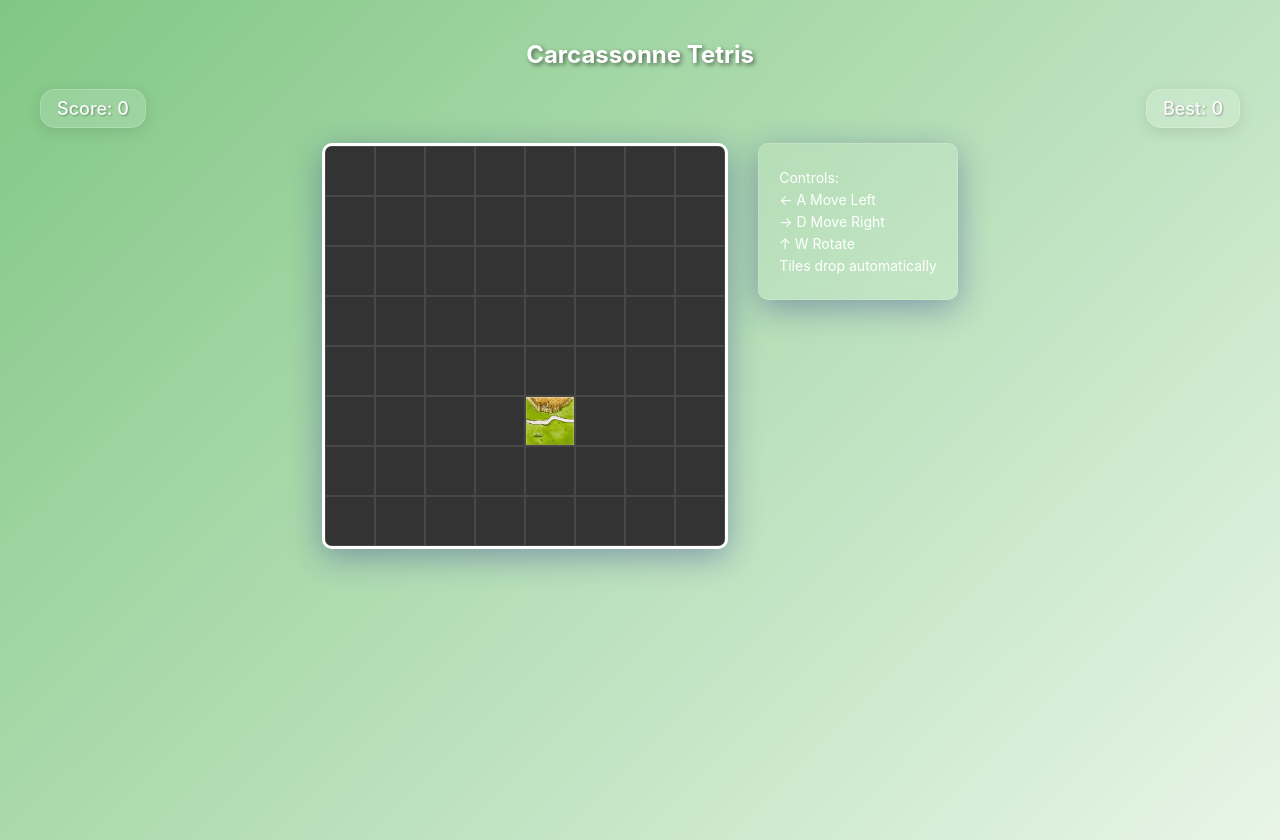
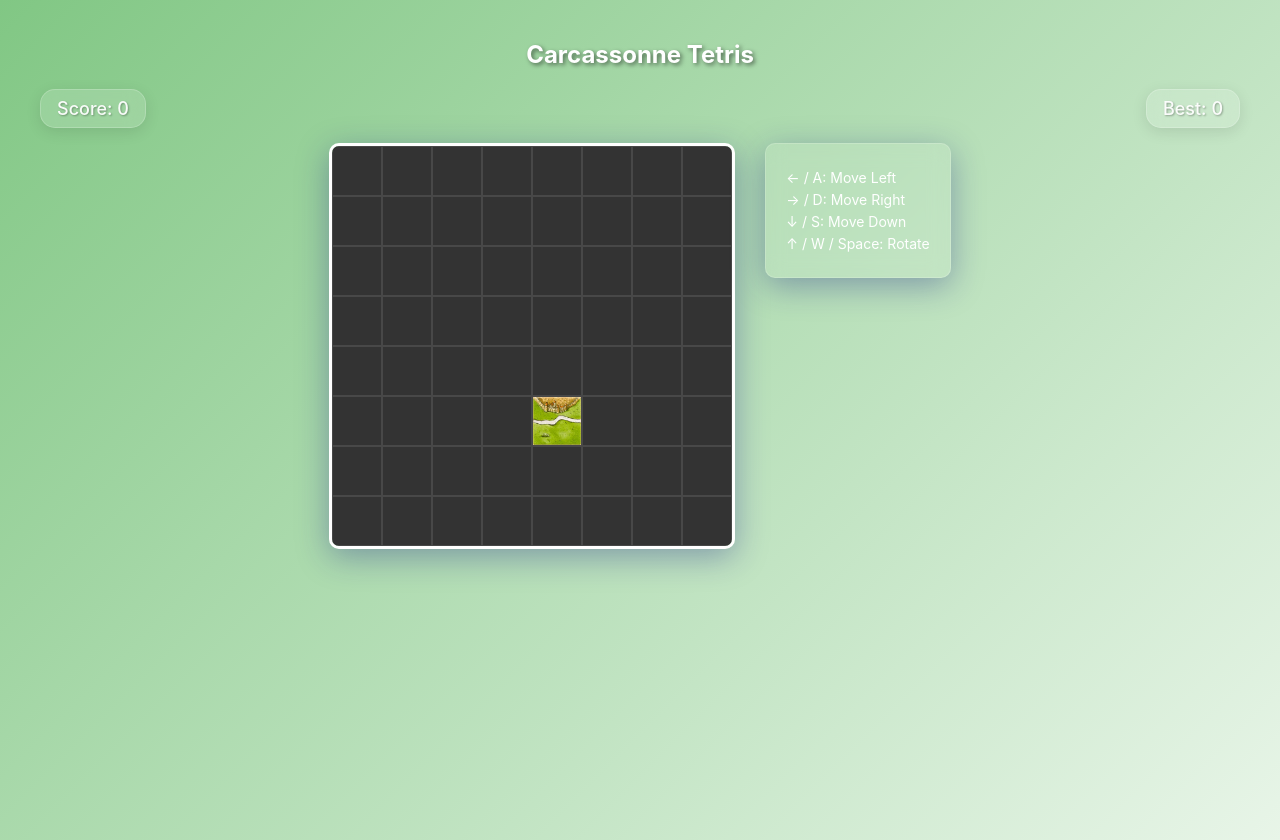
Before and after one commit to Koki-Yamaguchi/carcassonne-tetris, a React (Create React App) app: page / in a window 1280 px wide. Built offline with nearby package versions, Linux system fonts and the light colour scheme; the HTML template or start-up script is replaced by a standard one.

Commit message:
Fix button controls on browsers

```diff
--- a/src/App.tsx
+++ b/src/App.tsx
@@ -1167,21 +1167,26 @@
         case 'ArrowLeft':
         case 'a':
         case 'A':
+          event.preventDefault();
           movePiece('left');
           break;
         case 'ArrowRight':
         case 'd':
         case 'D':
+          event.preventDefault();
           movePiece('right');
           break;
         case 'ArrowDown':
         case 's':
         case 'S':
+          event.preventDefault();
           movePiece('down');
           break;
         case 'ArrowUp':
         case 'w':
         case 'W':
+        case ' ':
+          event.preventDefault();
           movePiece('rotate');
           break;
       }
@@ -1290,11 +1295,10 @@
           )}
         </div>
         <div className="controls">
-          <div>Controls:</div>
-          <div>← A Move Left</div>
-          <div>→ D Move Right</div>
-          <div>↑ W Rotate</div>
-          <div>Tiles drop automatically</div>
+          <div>← / A: Move Left</div>
+          <div>→ / D: Move Right</div>
+          <div>↓ / S: Move Down</div>
+          <div>↑ / W / Space: Rotate</div>
         </div>
         <div className="mobile-controls">
           <div className="control-row">
```
